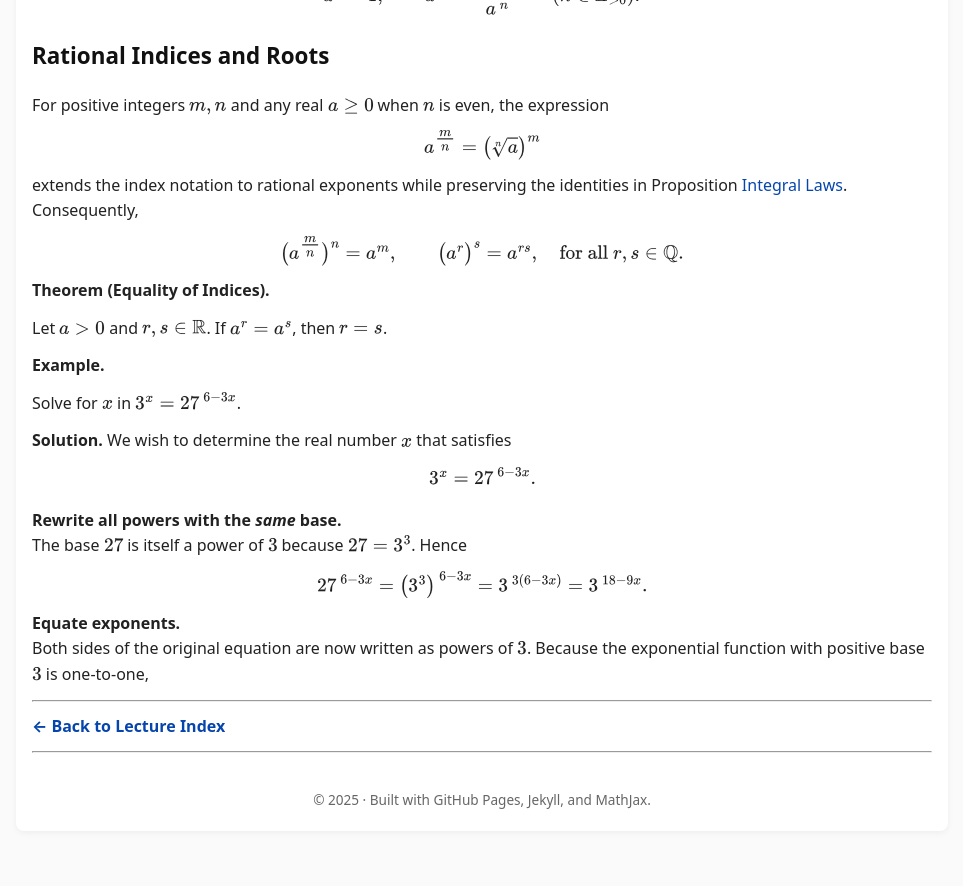
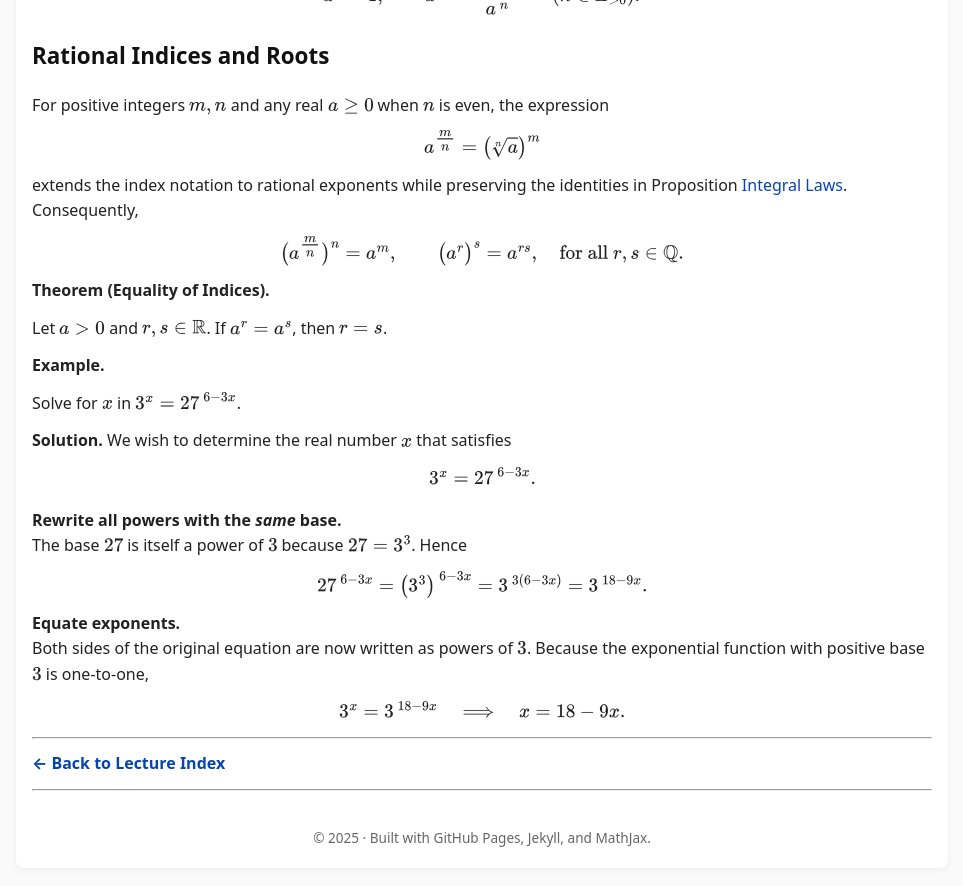
Before and after one commit to SaleemKamaludin/SaleemKamaludin.github.io, a Jekyll site: the page built from courses/math-1115/lecture-notes/lecture3.md, in a window 1280 px wide and 900 px high, scrolled down 1472 px. Shown: the top 886 px of the window, without its empty margins (158-1121 px from the left). Built offline with Jekyll 4.4.1, drawn with Linux system fonts in a browser that asks for light colours; before the commit the page ends 2335 px from its top, so only the background shows below that.

Commit message:
Update lecture3.md

```diff
--- a/courses/math-1115/lecture-notes/lecture3.md
+++ b/courses/math-1115/lecture-notes/lecture3.md
@@ -208,6 +208,13 @@ To ensure consistency, these operations must be performed in a **specific order*
   Because the exponential function with positive base \(3\) is one-to-one,
 </p>
 
+<p style="text-align:center;">
+  \( 3^{x} = 3^{\,18 - 9x}
+  \quad\Longrightarrow\quad
+  x = 18 - 9x. \)
+</p>
+
+
 ---
 
 **[← Back to Lecture Index](/courses/math-1115/lecture-notes/)**
```
